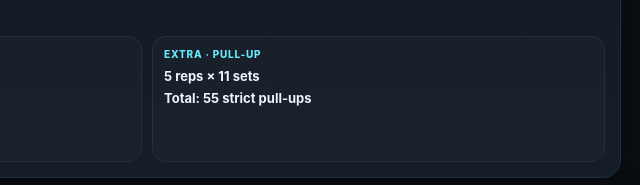
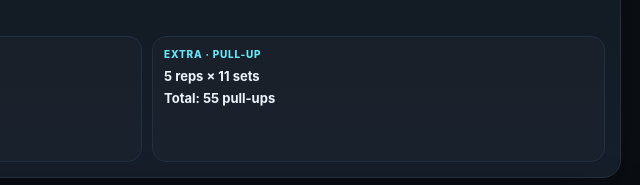
Before and after one commit to sujungod/crossfit-board, a plain HTML site: page index.html in a window 1280 px wide. Shown: the part 1392-1577 px from the top of the page, 493-1133 px from the left. Drawn offline with Linux system fonts and the light colour scheme.

Commit message:
Clarify pull-up volume

```diff
--- a/index.html
+++ b/index.html
@@ -213,7 +213,7 @@
       <div class="wod-score">Current confirmed Deadlift 1RM · <strong>315 lb (142.9 kg)</strong></div>
       <div class="wod-body" style="margin-top:10px">
         <div class="wod-block"><span>EXTRA · ROW</span><b>Concept2 Row<br>150 cal · 11:12<br>2,520 m · 26 s/m<br>Avg pace ≈ 2:13 / 500 m</b></div>
-        <div class="wod-block"><span>EXTRA · PULL-UP</span><b>5 reps × 11 sets<br>Total: 55 strict pull-ups</b></div>
+        <div class="wod-block"><span>EXTRA · PULL-UP</span><b>5 reps × 11 sets<br>Total: 55 pull-ups</b></div>
       </div>
     </article>
     <article class="wod-card">
```
